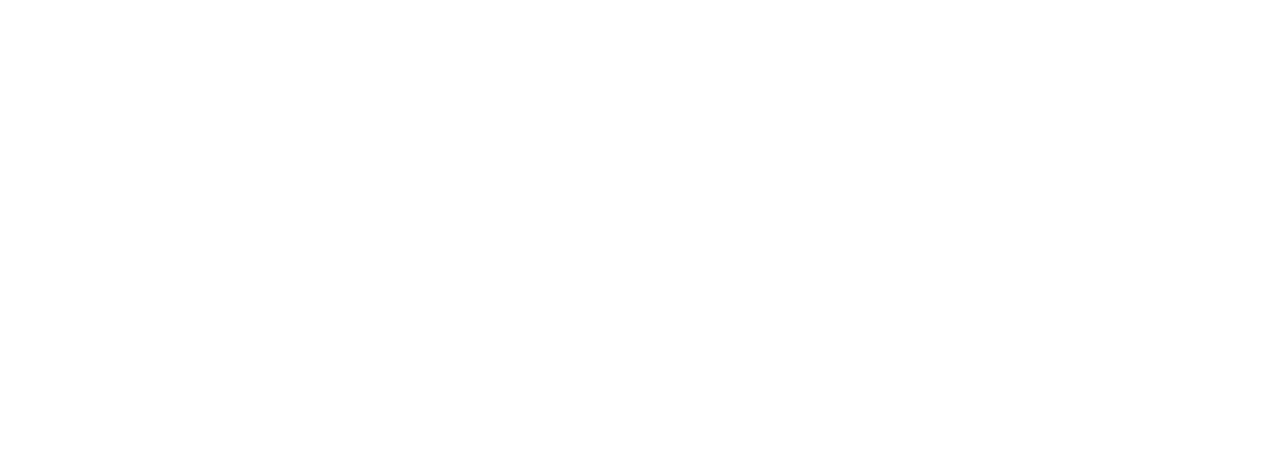
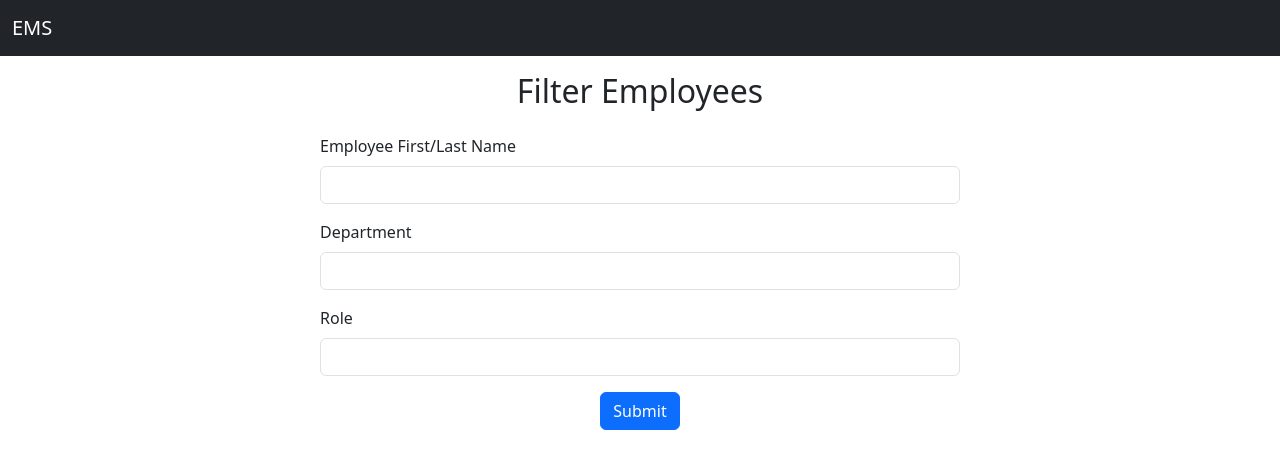
Before and after one commit to gauravvsonawane/Django_Employee_Management_System, a Django app: page /filter_emp in a window 1280 px wide. Before the commit the part shown is empty. Shown: the top 469 px of the page. Run offline with Django 4.2, Linux system fonts and the light colour scheme.

Commit message:
filter employees on different parameters and also using Q queries in django.db.models

```diff
--- /dev/null
+++ b/emp_management_proj/emp_app/static/filter_emp.css
@@ -0,0 +1,13 @@
+.form {
+    margin:1rem 20rem;
+}
+
+.center {
+    display:flex;
+    justify-content:center;
+}
+
+h2 {
+    margin-top:1rem;
+    margin-bottom:0.5;
+}
--- a/emp_management_proj/emp_app/templates/filter_emp.html
+++ b/emp_management_proj/emp_app/templates/filter_emp.html
@@ -1,10 +1,47 @@
+{% load static %}
 <!DOCTYPE html>
 <html lang="en">
 <head>
     <meta charset="UTF-8">
-    <title>Filter Employee</title>
+    <title>Filter Employees</title>
+    <link href="https://cdn.jsdelivr.net/npm/bootstrap@5.3.0-alpha1/dist/css/bootstrap.min.css" rel="stylesheet"
+          integrity="sha384-GLhlTQ8iRABdZLl6O3oVMWSktQOp6b7In1Zl3/Jr59b6EGGoI1aFkw7cmDA6j6gD" crossorigin="anonymous">
+    <link rel="stylesheet" href="{%static 'filter_emp.css'%}">
 </head>
 <body>
+<header>
+    <nav class="navbar navbar-expand-lg bg-dark" data-bs-theme="dark">
+        <div class="container-fluid">
+            <a class="navbar-brand" href="/">EMS</a>
+        </div>
+    </nav>
+</header>
+<div class="center">
+    <h2>Filter Employees</h2>
+</div>
+<div>
+    <form action="/filter_emp" method="post" class="form">
+        {% csrf_token %}
+        <div class="mb-3">
+            <label for="name" class="form-label">Employee First/Last Name</label>
+            <input type="text" class="form-control" id="name" name="name" value="{{ name }}">
+        </div>
+        <div class="mb-3">
+            <label for="department" class="form-label">Department</label>
+            <input type="text" class="form-control" id="department" name="department" value="{{ department }}">
+        </div>
+        <div class="mb-3">
+            <label for="role" class="form-label">Role</label>
+            <input type="text" class="form-control" id="role" name="role" value="{{ role }}">
+        </div>
+        <div class="center">
+            <button type="submit" class="btn btn-primary">Submit</button>
+        </div>
 
+    </form>
+</div>
+<script src="https://cdn.jsdelivr.net/npm/bootstrap@5.3.0-alpha1/dist/js/bootstrap.bundle.min.js"
+        integrity="sha384-w76AqPfDkMBDXo30jS1Sgez6pr3x5MlQ1ZAGC+nuZB+EYdgRZgiwxhTBTkF7CXvN"
+        crossorigin="anonymous"></script>
 </body>
 </html>
--- a/emp_management_proj/emp_app/views.py
+++ b/emp_management_proj/emp_app/views.py
@@ -1,7 +1,7 @@
 from django.shortcuts import render, HttpResponse
 from .models import Employee, Role, Department
 from datetime import datetime
-
+from django.db.models import Q
 
 # Create your views here.
 def index(request):
@@ -52,4 +52,23 @@ def remove_emp(request, emp_id=0):
 
 
 def filter_emp(request):
-    return render(request, 'filter_emp.html')
+    if request.method == 'POST':
+        name = request.POST['name']
+        dept = request.POST['department']
+        role = request.POST['role']
+        emps = Employee.objects.all()
+        if name:
+            emps = emps.filter(Q(first_name__icontains=name) | Q(last_name__icontains=name))
+        if dept:
+            emps = emps.filter(dept__name__icontains=dept)
+        if role:
+            emps = emps.filter(role__name__icontains=role)
+
+        context = {
+            'emps': emps
+        }
+        return render(request, 'view_all_emp.html', context)
+    elif request.method == 'GET':
+        return render(request, 'filter_emp.html')
+    else:
+        return HttpResponse('An Exception Occured!')
```
Also changed, not shown: emp_management_proj/db.sqlite3.
